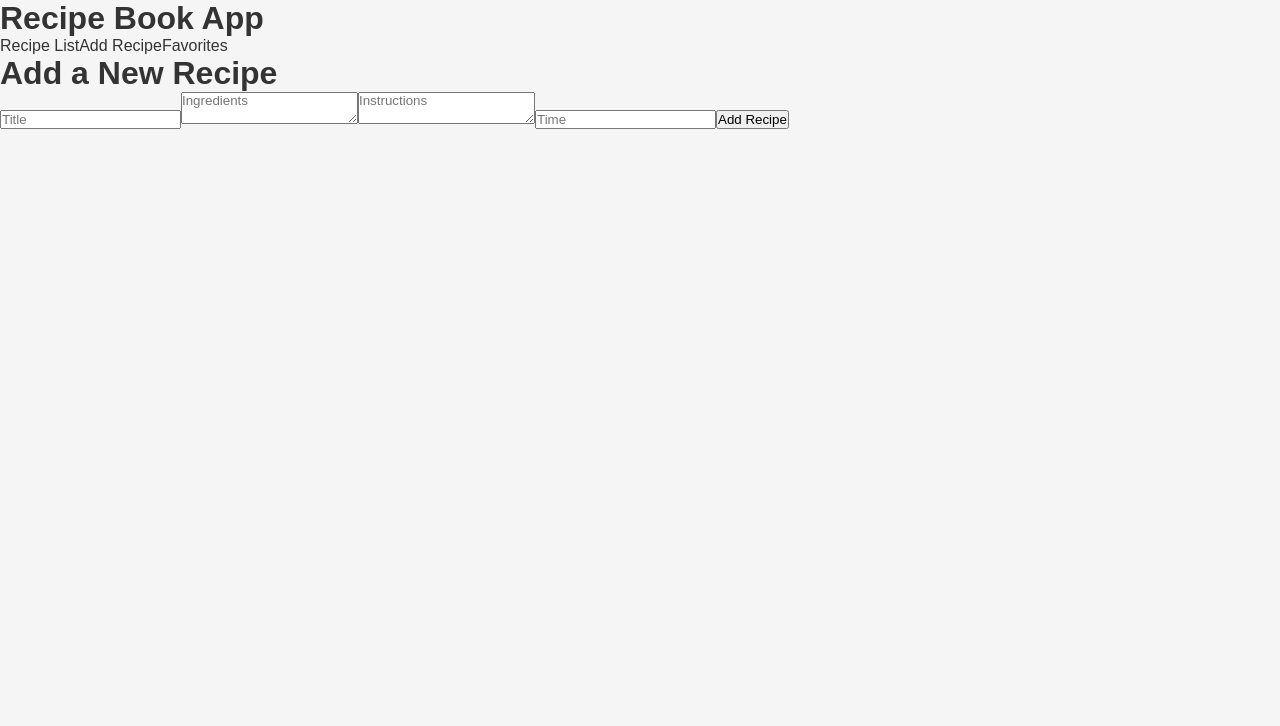
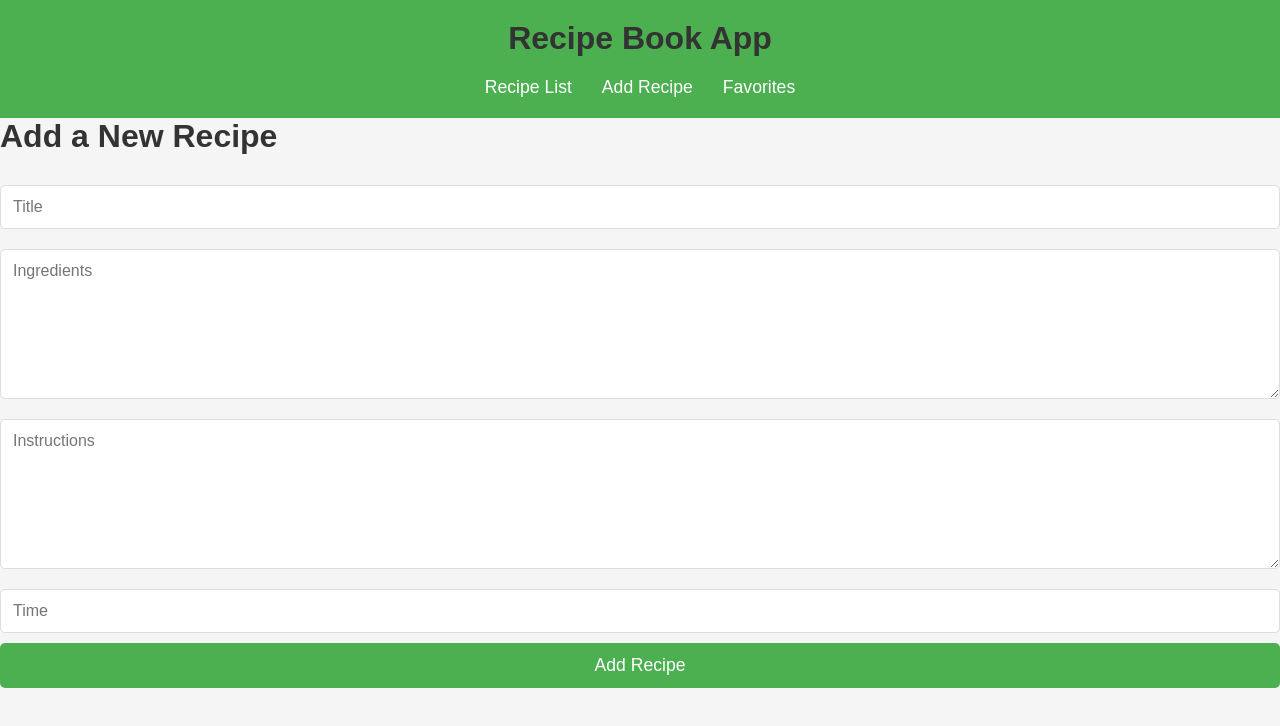
Before and after one commit to loracodes1/final-react-project, a React (Create React App) app: page /add in a window 1280 px wide. Shown: the top 726 px of the page. Built offline with nearby package versions, Linux system fonts and the light colour scheme.

Commit message:
add style to the components

```diff
--- a/src/components/AddRecipe.css
+++ b/src/components/AddRecipe.css
@@ -0,0 +1,40 @@
+.add-recipe {
+    background-color: white;
+    padding: 20px;
+    margin-top: 30px;
+    border-radius: 8px;
+    box-shadow: 0 2px 10px rgba(0, 0, 0, 0.1);
+  }
+
+  input, textarea {
+    width: 100%;
+    padding: 12px;
+    margin: 10px 0;
+    border-radius: 5px;
+    border: 1px solid #ddd;
+    font-size: 1em;
+  }
+
+  button {
+    padding: 12px 20px;
+    background-color: #4CAF50;
+    color: white;
+    border: none;
+    border-radius: 5px;
+    font-size: 1.1em;
+    cursor: pointer;
+  }
+
+  button:hover {
+    background-color: #45a049;
+  }
+
+  textarea {
+    height: 150px;
+    resize: vertical;
+  }
+
+  form {
+    display: flex;
+    flex-direction: column;
+  }
--- a/src/components/FavoriteRecipes.css
+++ b/src/components/FavoriteRecipes.css
@@ -0,0 +1,22 @@
+.favorite-recipes {
+    background-color: white;
+    padding: 20px;
+    margin-top: 30px;
+    border-radius: 8px;
+    box-shadow: 0 2px 10px rgba(0, 0, 0, 0.1);
+  }
+
+  ul {
+    padding: 0;
+  }
+
+  li {
+    margin: 10px 0;
+    font-size: 1.1em;
+    color: #555;
+  }
+
+  h1 {
+    margin-bottom: 20px;
+    font-size: 2em;
+  }
--- a/src/components/Header.css
+++ b/src/components/Header.css
@@ -0,0 +1,25 @@
+.header {
+    background-color: #4CAF50;
+    color: white;
+    padding: 20px 0;
+    text-align: center;
+  }
+
+  .header-title {
+    font-size: 2em;
+  }
+
+  nav {
+    margin-top: 10px;
+  }
+
+  nav a {
+    margin: 0 15px;
+    color: white;
+    font-size: 1.1em;
+    transition: color 0.3s ease;
+  }
+
+  nav a:hover {
+    color: #f1f1f1;
+  }
--- a/src/components/RecipeDetails.css
+++ b/src/components/RecipeDetails.css
@@ -0,0 +1,22 @@
+.recipe-details {
+    background-color: white;
+    padding: 20px;
+    margin-top: 30px;
+    border-radius: 8px;
+    box-shadow: 0 2px 10px rgba(0, 0, 0, 0.1);
+  }
+
+  h1 {
+    font-size: 2em;
+    margin-bottom: 20px;
+  }
+
+  p {
+    font-size: 1.1em;
+    margin: 10px 0;
+  }
+
+  strong {
+    font-weight: bold;
+    color: #333;
+  }
--- a/src/components/RecipeList.css
+++ b/src/components/RecipeList.css
@@ -0,0 +1,42 @@
+.recipe-list {
+    margin-top: 20px;
+    text-align: center;
+  }
+
+  .recipe-item {
+    background-color: white;
+    padding: 15px;
+    margin: 10px 0;
+    border-radius: 8px;
+    box-shadow: 0 2px 10px rgba(0, 0, 0, 0.1);
+    transition: transform 0.2s ease, box-shadow 0.3s ease;
+  }
+
+  .recipe-item:hover {
+    transform: translateY(-5px);
+    box-shadow: 0 4px 20px rgba(0, 0, 0, 0.2);
+  }
+
+  h3 {
+    font-size: 1.5em;
+    margin-bottom: 10px;
+  }
+
+  p {
+    font-size: 1em;
+    color: #555;
+  }
+
+  .search-bar {
+    margin-bottom: 20px;
+    display: flex;
+    justify-content: center;
+  }
+
+  .search-bar input {
+    width: 60%;
+    padding: 8px;
+    border-radius: 5px;
+    border: 1px solid #ddd;
+    font-size: 1.1em;
+  }
--- a/src/components/SearchBar.css
+++ b/src/components/SearchBar.css
@@ -0,0 +1,13 @@
+.search-bar {
+    margin: 20px 0;
+    display: flex;
+    justify-content: center;
+  }
+
+  .search-bar input {
+    padding: 10px;
+    width: 80%;
+    border: 1px solid #ddd;
+    border-radius: 5px;
+    font-size: 1.2em;
+  }
```
